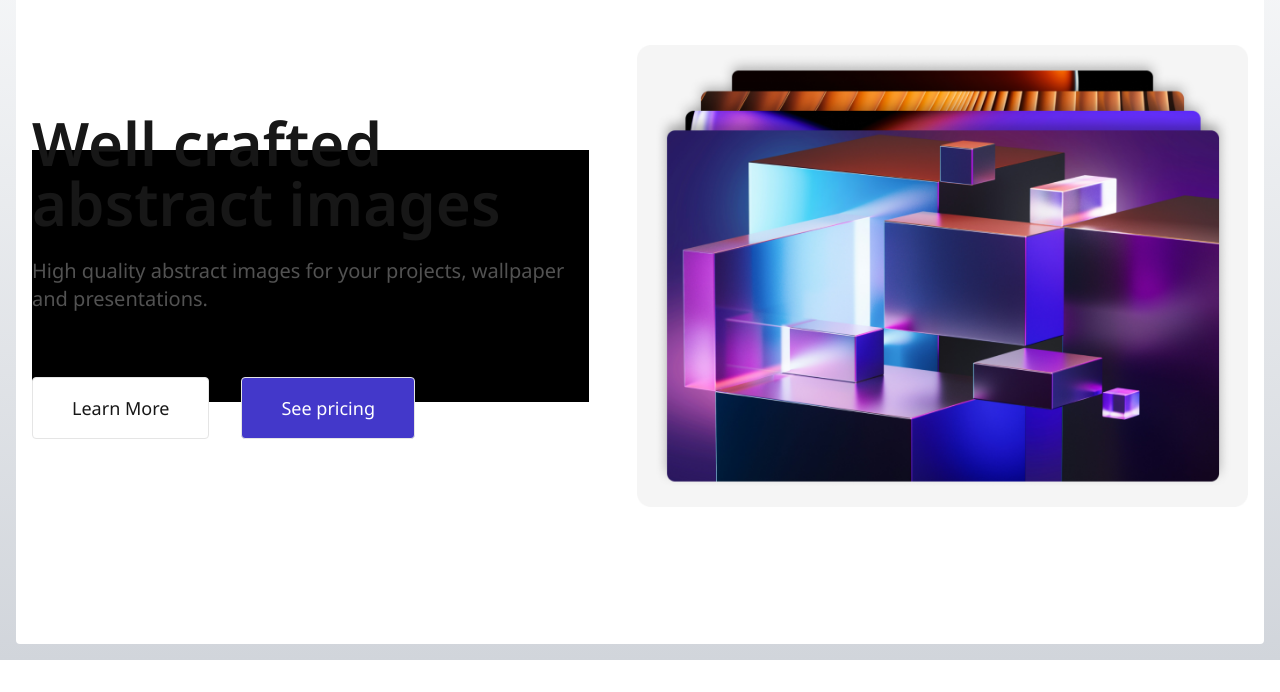
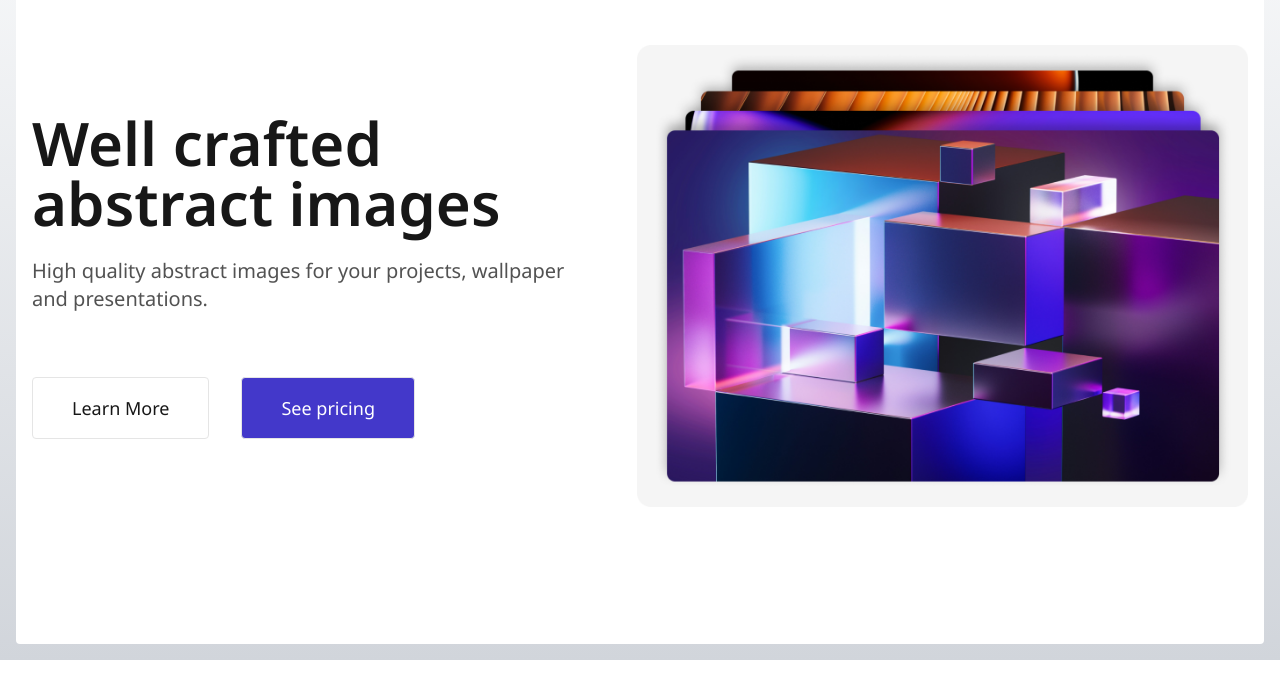
Before and after one commit to guizzettic/gfe-signin, a React (Vite) app in the folder client/: page /hero_section in a window 1280 px wide. Shown: the part 108-800 px from the top of the page. Built offline with nearby package versions, Linux system fonts and the light colour scheme.

Commit message:
remove accidental black background

```diff
--- a/client/src/Hero_Section/components/HeroMessage.tsx
+++ b/client/src/Hero_Section/components/HeroMessage.tsx
@@ -1,6 +1,6 @@
 const HeroMessage: React.FC = () => {
   return (
-    <div className="flex h-[260px] flex-col justify-center gap-6 bg-black md:h-[252px] md:gap-16">
+    <div className="flex h-[260px] flex-col justify-center gap-6 md:h-[252px] md:gap-16">
       <div className="flex flex-col justify-center gap-6 self-stretch">
         <h1 className="text-4xl font-semibold text-neutral-900 md:text-5xl lg:text-6xl">
           Well crafted abstract images
```
